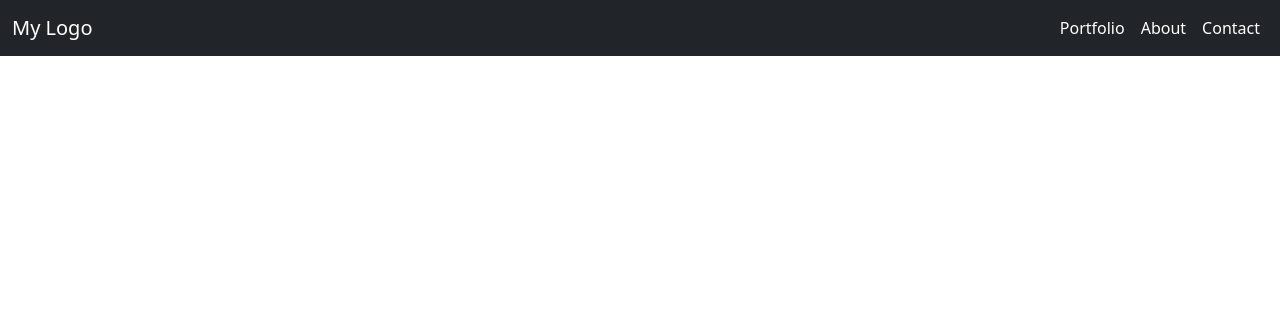
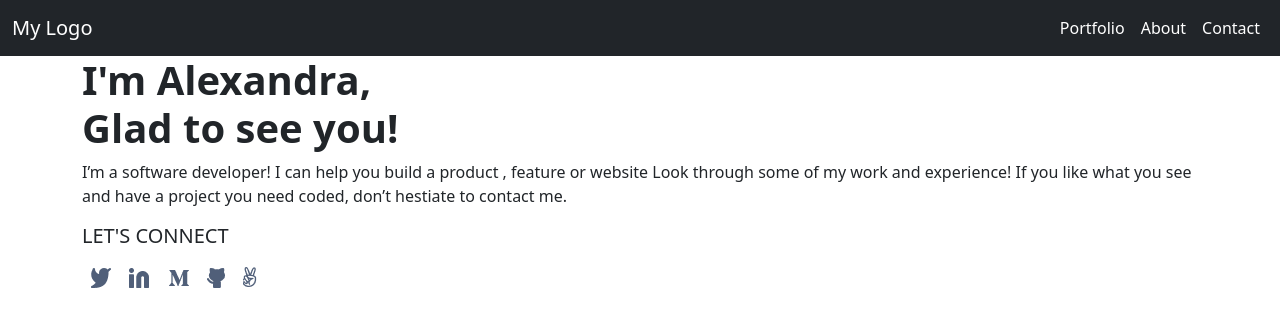
Before and after one commit to muhammedb8826/Bootstrap-portfolio, a plain HTML site: page index.html in a window 1280 px wide. Drawn offline with nearby package versions, Linux system fonts and the light colour scheme.

Commit message:
Update index.html
Added-
-Section for introduction
-Social media links
-Social media icons

```diff
--- a/index.html
+++ b/index.html
@@ -25,6 +25,21 @@
     </div>
   </div>
 </nav>
+<section class="container">
+    <h1 class="h1 fw-bold">I'm Alexandra, <br> Glad to see you!</h1>
+    <p class="primary fs-6 fw-normal">I’m a software developer! I can help you build a product , feature or website Look through some of my work and experience!
+        If you like what you see and have a project you need coded, don’t hestiate to contact me.
+    </p>
+    <h2 class="h5">LET'S CONNECT</h2>
+
+    <ul class="d-flex list-inline">
+        <li class="p-2"><a href="#"><img src="./Images/icons/Twitter-icon.png"></a></li>
+        <li class="p-2"><a href="#"><img src="./Images/icons/Linkedin-icon.png"></a></li>
+        <li class="p-2"><a href="#"><img src="./Images/icons/Letter-M.png"></a></li>
+        <li class="p-2"><a href="#"><img src="./Images/icons/Github-Kitty.png"></a></li>
+        <li class="p-2"><a href="#"><img src="./Images/icons/Finger-icon.png"></a></li>
+    </ul>
+</section>
     <script src="https://cdn.jsdelivr.net/npm/bootstrap@5.0.2/dist/js/bootstrap.bundle.min.js" integrity="sha384-MrcW6ZMFYlzcLA8Nl+NtUVF0sA7MsXsP1UyJoMp4YLEuNSfAP+JcXn/tWtIaxVXM" crossorigin="anonymous"></script>
   </body>
 </html>
```
Also changed, not shown: Images/icons/Finger-icon.png (added), Images/icons/Github-Kitty.png (added), Images/icons/Letter-M.png (added), Images/icons/Linkedin-icon.png (added), Images/icons/Twitter-icon.png (added).
